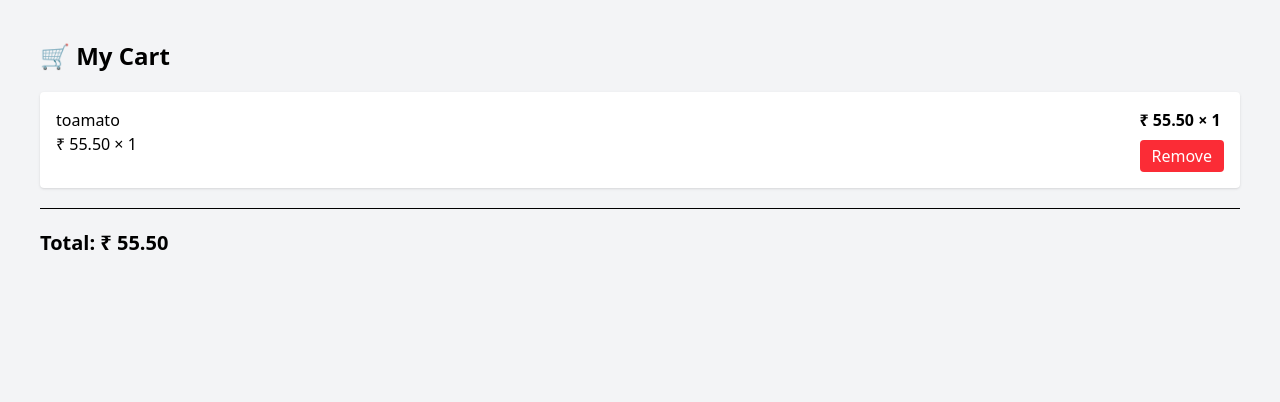
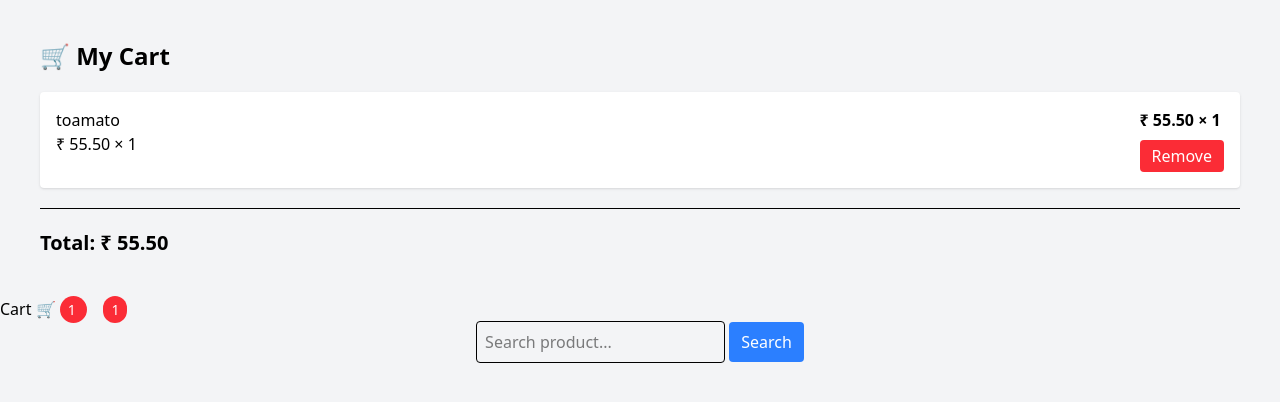
Before and after one commit to aman07480/Razorpay-payment-integration-, a Django app: page /cart/ in a window 1280 px wide. Shown: the top 402 px of the page. Run offline with Django 5.2, Linux system fonts and the light colour scheme; a user stored in the database is signed in; data comes from the database, SQL or seed files in the repository; both versions use the stored data as it was after the commit.

Commit message:
add to card system update

```diff
--- a/product/templates/product/base.html
+++ b/product/templates/product/base.html
@@ -25,5 +25,23 @@ initial-scale=1.0">
 
     {% block content %}{% endblock %}
 
+<a href="/cart/" class="mr-4">
+    Cart 🛒
+    <span class="bg-red-500 text-white px-2 py-1 rounded-full text-sm">
+        {{ request.user.cartitem_set.count }}
+    </span>
+</a>
+<span class="bg-red-500 text-white px-2 py-1 rounded-full text-sm">
+    {{ request.user.cartitem_set.count }}
+</span>
+
+<form method="GET" class="text-center mb-5">
+    <input type="text" name="q" placeholder="Search product..."
+           class="border p-2 rounded">
+    <button class="bg-blue-500 text-white px-3 py-2 rounded">
+        Search
+    </button>
+</form>
+
 </body>
 </html>
```
Also changed, not shown: db.sqlite3.
